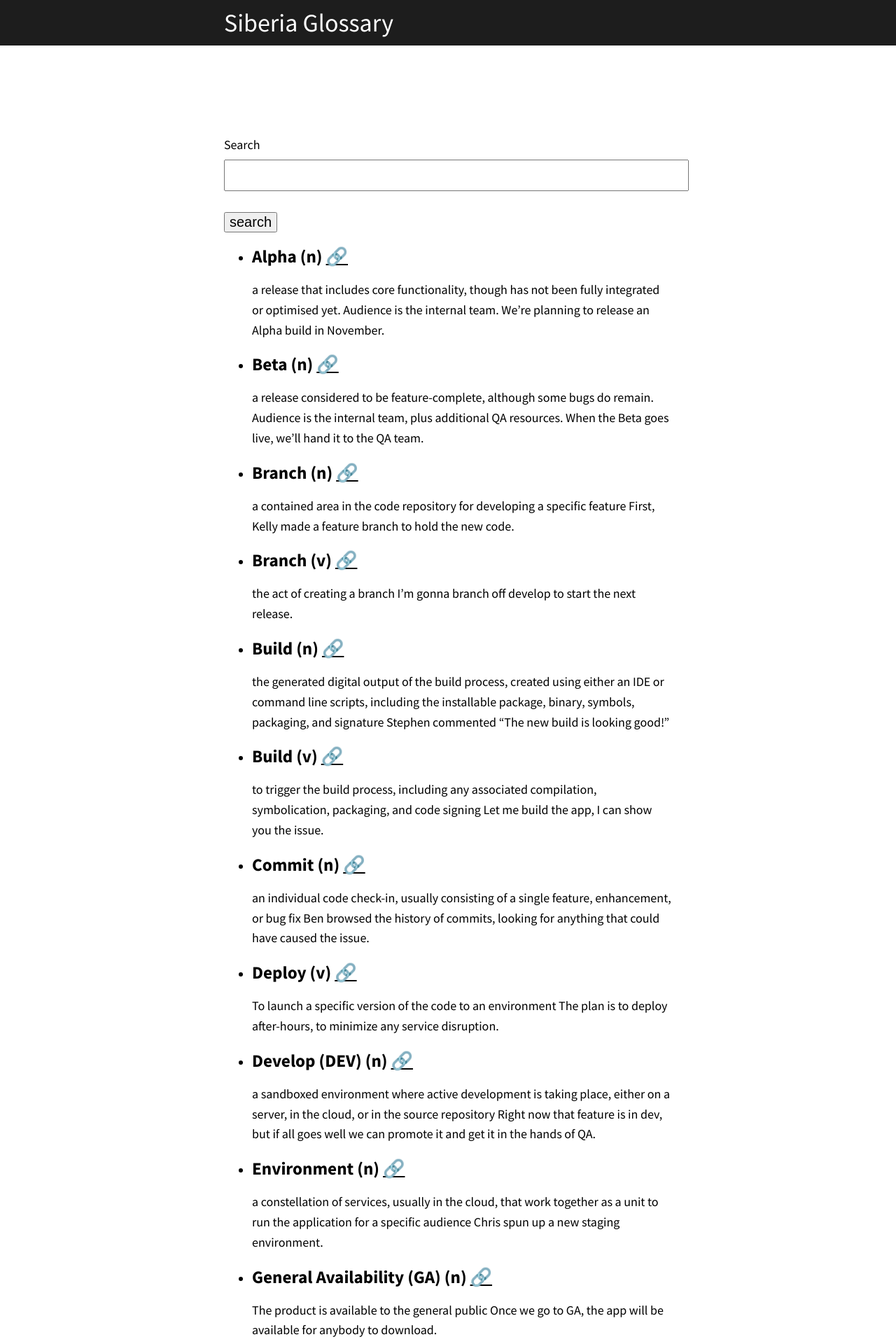
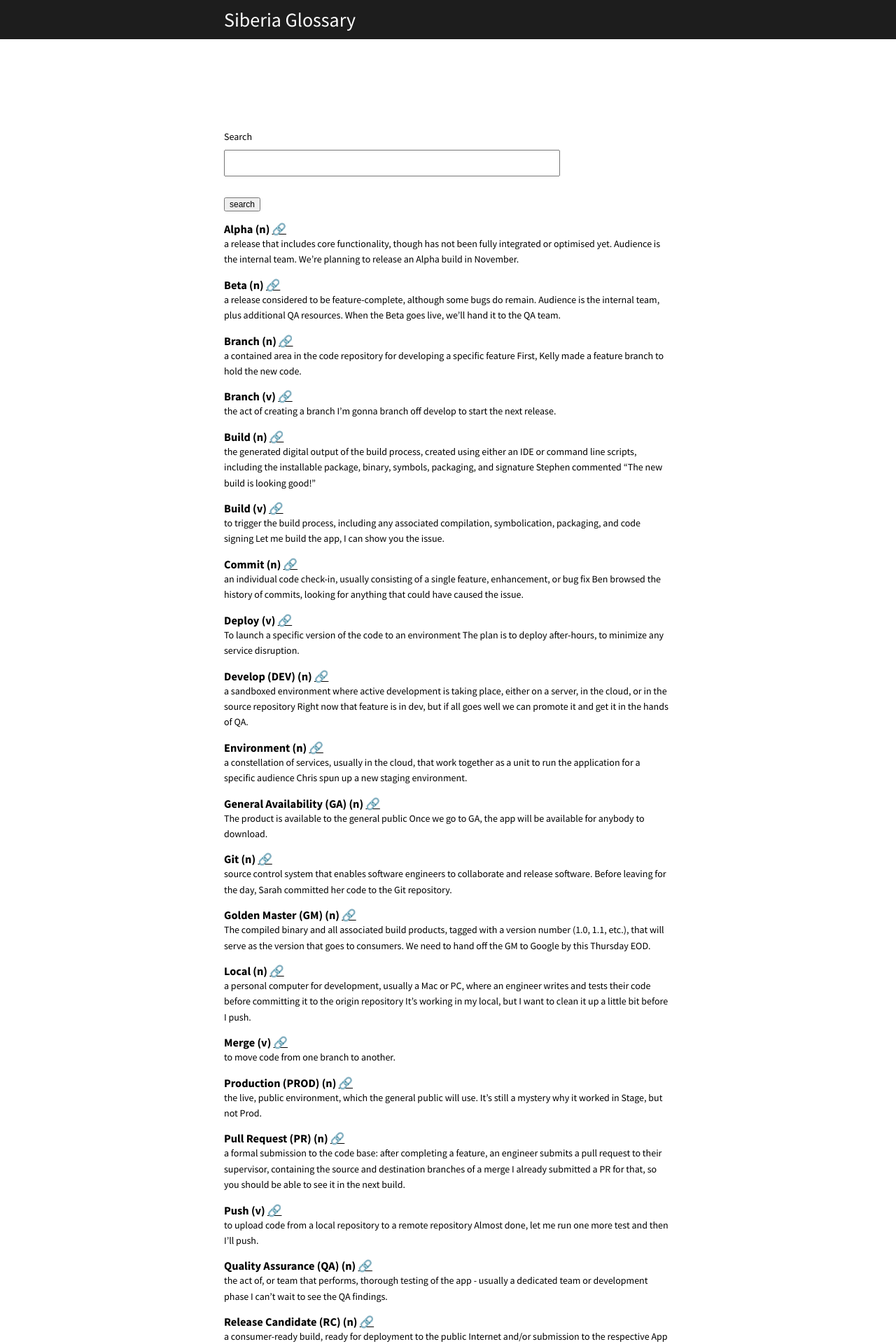
Before and after one commit to oursiberia/glossary, a Jekyll site: the page built from index.md, in a window 1280 px wide. Shown: the top 1920 px of the page at 70% size. Built offline with Jekyll 4.4.1, drawn with Linux system fonts in a browser that asks for light colours.

Commit message:
some styling updates

```diff
--- a/css/style.css
+++ b/css/style.css
@@ -2,12 +2,13 @@ body {
 	font-family: "Source Sans Pro", sans-serif;
 	padding: 0;
 	margin: 0;
-	font-size: 18px;
+	font-size: 14px;
 	background: #1D1D1D;
 }
 
 p {
 	line-height: 1.6em;
+	margin: 0;
 }
 
 a {
@@ -30,8 +31,8 @@ h2 {
 }
 
 h3 {
-	font-size: 1.4em;
-	margin: 15px 0;
+	margin: 0
+
 }
 
 img {
@@ -90,13 +91,15 @@ nav.main-nav ul {
 	float: right;
 }
 
-nav.main-nav li,
-nav.main-nav a {
-	display: inline-block;
+ul {
+	padding:0;
+	margin: 0;
+	list-style: none;
 }
 
-nav.main-nav li a {
-	padding: 10px;
+li.term {
+	padding: 0;
+	margin: 15px 0;
 }
 
 div.content {
@@ -163,26 +166,6 @@ p.sub-text {
 	margin: 30px 0;
 }
 
-.comment h4 {
-	padding: 0;
-	margin: 0;
-	position: absolute;
-	top: 40px;
-	left: 143px;
-}
-
-.comment span.date {
-	position: absolute;
-	top: 64px;
-	left: 142px;
-}
-
-.comment .profile-image img {
-	width: 80px;
-	height: 80px;
-	border-radius: 100px;
-}
-
 hr {
 	border: 1px solid #eee;
 	margin: 60px 0;
@@ -192,9 +175,10 @@ textarea,
 input[type="text"] {
 	width: 100%;
 	padding: 10px;
-	font-size: 18px;
+	font-size: 12px;
 	display: block;
-	box-sizing: padding-box;
+	box-sizing: border-box;
+	width: 75%;
 }
 
 textarea {
@@ -211,7 +195,7 @@ label {
 
 input[type="submit"] {
 	margin: 30px 0 0 0;
-	font-size: 20px;
+	font-size: 12px;
 }
 
 .search {
--- a/index.md
+++ b/index.md
@@ -14,7 +14,7 @@ layout: default
 <ul id="terms">
 {% assign terms = site.data.terms | sort: "term" %}
 {% for termData in terms %}
-  <li id="{{termData.term | slugify }}">
+  <li id="{{termData.term | slugify }}" class="term">
     <h3 >
       {{termData.term}}
       ({{termData.part_of_speech}})
```
